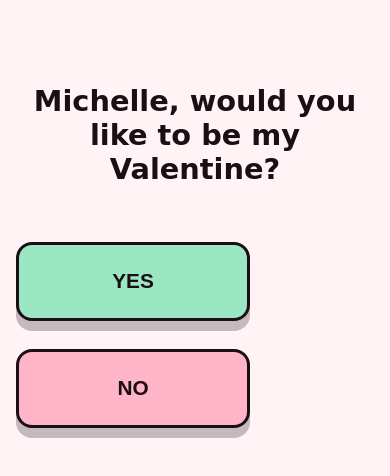
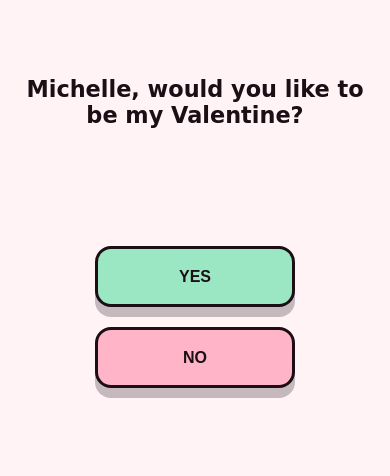
Before and after one commit to hangry-shell/valentines, a React (Vite) app: page / in a window 390 px wide. Shown: the top 476 px of the page. Built offline with nearby package versions, Linux system fonts and the light colour scheme.

Commit message:
Fix scaling for mobile viewing.

```diff
--- a/src/App.jsx
+++ b/src/App.jsx
@@ -21,13 +21,17 @@ const MAX_YES_FONT_SCALE = 2.4;
 const MAX_YES_BUTTON_SCALE = 2.1;
 const YES_FONT_STEP = (MAX_YES_FONT_SCALE - 1) / NO_MESSAGES.length;
 const YES_BUTTON_STEP = (MAX_YES_BUTTON_SCALE - 1) / NO_MESSAGES.length;
-const NO_SCALE_STEP = 0.03;
+const NO_FONT_STEP = 0.05;
+const NO_BOX_STEP = 0.02;
+const MIN_NO_FONT_SCALE = 0.7;
+const MIN_NO_BOX_SCALE = 0.85;
 
 const App = () => {
   const [yesFontScale, setYesFontScale] = useState(1);
   const [yesButtonScale, setYesButtonScale] = useState(1);
   const [noIndex, setNoIndex] = useState(-1);
-  const [noScale, setNoScale] = useState(1);
+  const [noFontScale, setNoFontScale] = useState(1);
+  const [noBoxScale, setNoBoxScale] = useState(1);
   const [noHidden, setNoHidden] = useState(false);
   const [accepted, setAccepted] = useState(false);
 
@@ -45,25 +49,22 @@ const App = () => {
     setYesButtonScale((prev) =>
       Math.min(MAX_YES_BUTTON_SCALE, prev + YES_BUTTON_STEP)
     );
-    setNoScale((prev) => prev - NO_SCALE_STEP);
+    setNoFontScale((prev) => Math.max(MIN_NO_FONT_SCALE, prev - NO_FONT_STEP));
+    setNoBoxScale((prev) => Math.max(MIN_NO_BOX_SCALE, prev - NO_BOX_STEP));
   };
 
   const handleYesClick = () => {
     setAccepted(true);
   };
 
-  if (accepted) {
-    return (
-      <main className="layout layout--yes">
-        <p className="yes-message">{YES_TITLE}</p>
-        <p className="yes-sub">{YES_RESPONSE}</p>
-        <img className="yes-image" src={smiski} alt="Smiski figure" />
-      </main>
-    );
-  }
-
-  return (
-    <main className="layout">
+  return accepted ? (
+    <main className="layout layout--yes" key="yes">
+      <p className="yes-message">{YES_TITLE}</p>
+      <p className="yes-sub">{YES_RESPONSE}</p>
+      <img className="yes-image" src={smiski} alt="Smiski figure" />
+    </main>
+  ) : (
+    <main className="layout" key="ask">
       <p className="prompt">{QUESTION_TITLE}</p>
       <div className="button-row" role="group" aria-label="Answer buttons">
         <button
@@ -81,7 +82,7 @@ const App = () => {
           <button
             className="button button--no"
             type="button"
-            style={{ "--button-scale": noScale, "--font-scale": noScale }}
+            style={{ "--button-scale": noBoxScale, "--font-scale": noFontScale }}
             onClick={handleNoClick}
             aria-live="polite"
           >
--- a/src/styles.css
+++ b/src/styles.css
@@ -15,7 +15,7 @@ body {
   display: flex;
   justify-content: center;
   align-items: flex-start;
-  padding: clamp(32px, 10vh, 96px) 16px 40px;
+  padding: clamp(28px, 9vh, 84px) 14px 36px;
   font-family: "Comic Sans MS", "Comic Sans", "Chalkboard SE", "Marker Felt", system-ui, sans-serif;
   color: var(--ink);
   background: var(--bg);
@@ -33,7 +33,7 @@ body {
 
 .prompt {
   margin: 0;
-  font-size: clamp(1.8rem, 4.8vw, 2.8rem);
+  font-size: clamp(1.4rem, 4vw, 2.2rem);
   font-weight: 700;
   text-align: center;
   max-width: min(520px, 92vw);
@@ -41,28 +41,29 @@ body {
 
 .button-row {
   display: flex;
-  flex-wrap: wrap;
+  flex-direction: column;
   justify-content: center;
-  align-items: flex-start;
-  gap: clamp(40px, 12vw, 160px);
+  align-items: center;
+  gap: 20px;
   width: 100%;
-  margin-top: clamp(84px, 20vh, 320px);
+  margin-top: clamp(56px, 14vh, 200px);
 }
 
 .button {
   --button-scale: 1;
   --font-scale: 1;
   border: 3px solid var(--ink);
-  padding: 24px 32px;
+  padding-block: calc(18px * var(--button-scale));
+  padding-inline: calc(24px * var(--button-scale));
   border-radius: 16px;
-  font-size: calc(clamp(1.3rem, 3.4vw, 2.1rem) * var(--font-scale));
+  font-size: calc(clamp(1rem, 2.8vw, 1.65rem) * var(--font-scale));
   font-weight: 700;
   cursor: pointer;
   color: var(--ink);
-  transform: translateY(0) scale(var(--button-scale));
-  transform-origin: center top;
-  transition: transform 0.15s ease, box-shadow 0.15s ease;
-  width: clamp(180px, 60vw, 260px);
+  transition: padding 0.22s ease, width 0.22s ease, font-size 0.22s ease, box-shadow 0.22s ease;
+  will-change: padding, width, font-size;
+  width: min(88vw, max(200px, calc(200px * var(--button-scale))));
+  min-height: calc(3em + (6px * var(--button-scale)));
   text-align: center;
   background: var(--yes);
   box-shadow: 0 10px 0 rgba(27, 14, 20, 0.25);
@@ -76,13 +77,14 @@ body {
   display: block;
   line-height: 1.2;
   text-align: center;
+  white-space: normal;
+  word-break: keep-all;
+  overflow-wrap: normal;
   text-wrap: balance;
-  hyphens: auto;
 }
 
 .button:hover,
 .button:focus-visible {
-  transform: translateY(-2px) scale(var(--button-scale));
   box-shadow: 0 14px 0 rgba(27, 14, 20, 0.3);
 }
 
@@ -93,25 +95,17 @@ body {
 
 .yes-message {
   margin: 0;
-  font-size: clamp(2rem, 6vw, 3.2rem);
+  font-size: clamp(1.8rem, 5.4vw, 2.9rem);
   font-weight: 700;
 }
 
 .yes-sub {
   margin: 0;
-  font-size: clamp(1rem, 3vw, 1.4rem);
+  font-size: clamp(0.95rem, 2.7vw, 1.3rem);
 }
 
 .yes-image {
-  width: min(520px, 92vw);
+  width: min(460px, 90vw);
   height: auto;
-  margin-top: 28px;
+  margin-top: 24px;
 }
-
-@media (max-width: 700px) {
-  .button-row {
-    flex-direction: column;
-    gap: 28px;
-    margin-top: 56px;
-  }
-}
```
